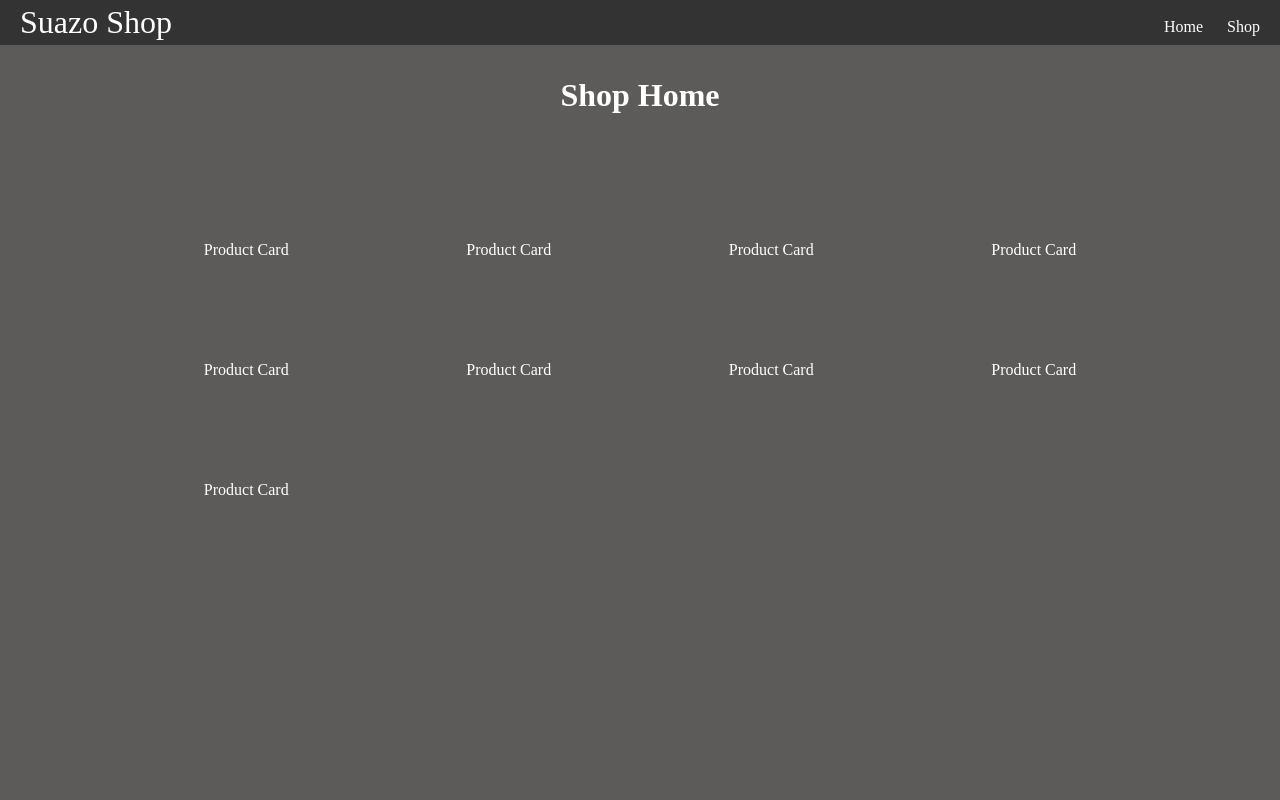
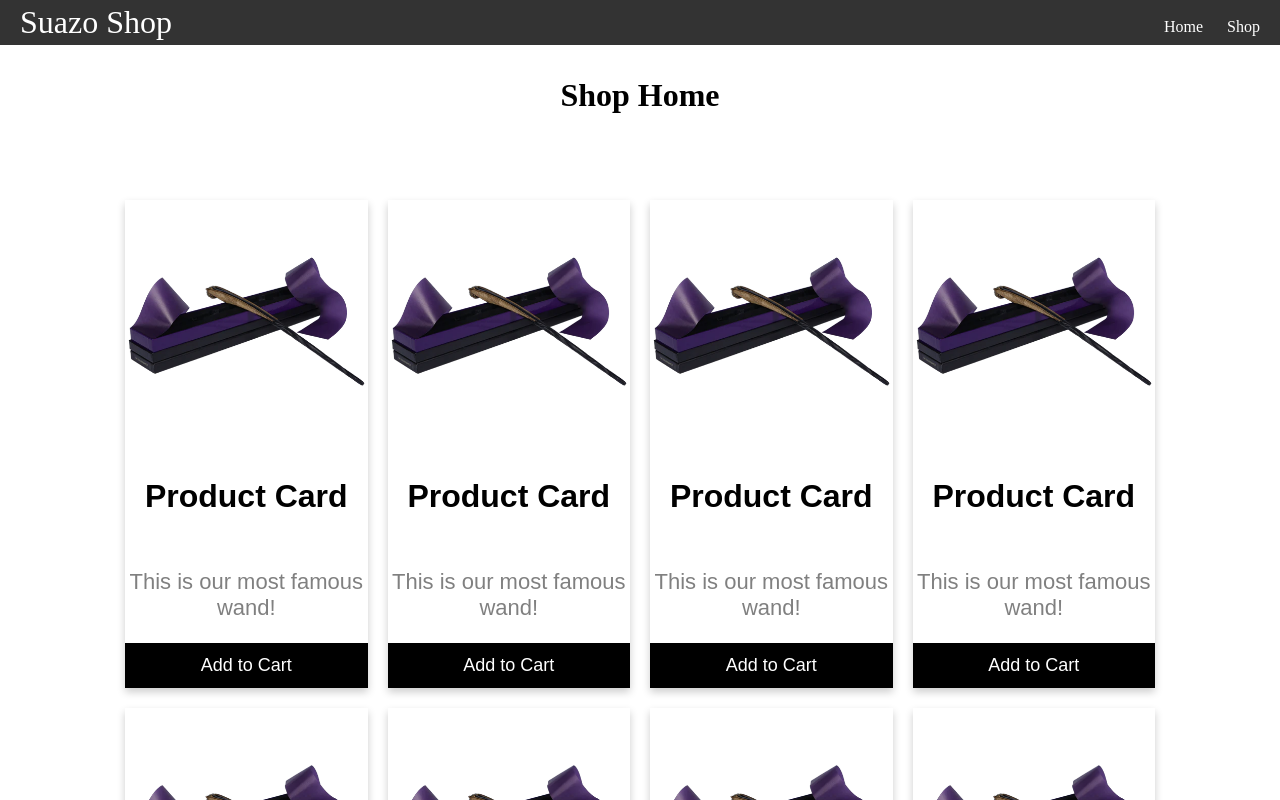
Before and after one commit to rsuazo/odin_shoppingcart, a React (Vite) app: page /shop in a window 1280 px wide. Shown: the top 800 px of the page. Built offline with nearby package versions, Linux system fonts and the light colour scheme.

Commit message:
Add basic product formatting

```diff
--- a/src/components/ProductCard.jsx
+++ b/src/components/ProductCard.jsx
@@ -1,7 +1,14 @@
+import goldensnitch from "../assets/images/goldensnitch.webp";
+
 export default function ProductCard() {
   return (
     <>
-      <div className="product">Product Card</div>
+      <div className="product">
+        <img src={goldensnitch}></img>
+        <h1>Product Card</h1>
+        <p className="productText">This is our most famous wand!</p>
+        <button>Add to Cart</button>
+      </div>
     </>
   );
 }
--- a/src/styles/ShopPage.css
+++ b/src/styles/ShopPage.css
@@ -1,5 +1,5 @@
 .shop_container {
-  background-color: #5d5a5a;
+  /* background-color: #5d5a5a; */
   min-height: 100vh;
 }
 
@@ -9,7 +9,6 @@ h1 {
   align-items: center;
   height: 100px;
   margin: 0;
-  color: white;
 }
 
 .product_card_container {
@@ -18,12 +17,39 @@ h1 {
   padding: 5px 100px;
   display: grid;
   grid-gap: 20px;
-  grid-auto-rows: 100px;
+  grid-auto-rows: auto;
   grid-template-columns: repeat(auto-fill, minmax(200px, 1fr));
-  color: white;
 }
 
 .product {
-  justify-self: center;
-  align-self: center;
+  box-shadow: 0 4px 8px 0 rgba(0, 0, 0, 0.2);
+  max-width: 300px;
+  margin: auto;
+  text-align: center;
+  font-family: arial;
 }
+.productText {
+  color: grey;
+  font-size: 22px;
+}
+
+.product button {
+  border: none;
+  outline: 0;
+  padding: 12px;
+  color: white;
+  background-color: #000;
+  text-align: center;
+  cursor: pointer;
+  width: 100%;
+  font-size: 18px;
+}
+
+.product button:hover {
+  opacity: 0.7;
+}
+
+img {
+  max-width: 100%;
+  height: auto;
+}
```
Also changed, not shown: src/assets/images/goldensnitch.webp (added).
